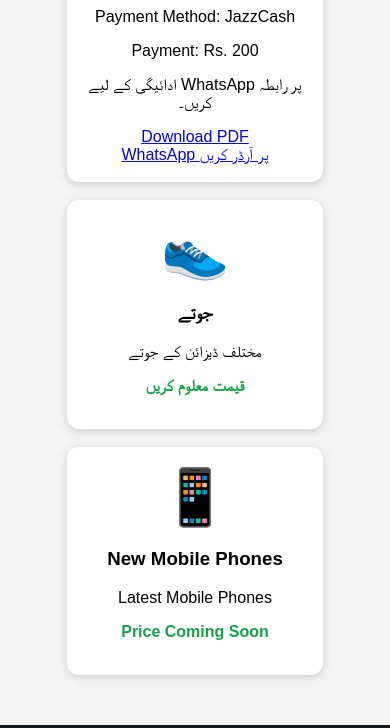
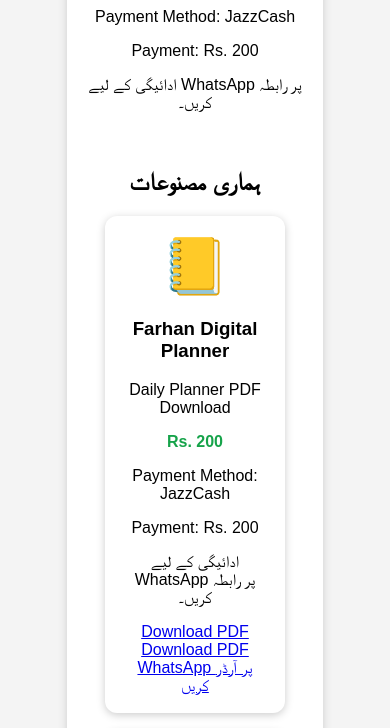
Before and after one commit to farhanarain12316100-create/mywebsite, a plain HTML site: page index.html in a window 390 px wide. Shown: the part 510-1238 px from the top of the page. Drawn offline with Linux system fonts and the light colour scheme.

```diff
--- a/index.html
+++ b/index.html
@@ -84,6 +84,23 @@ footer {
     <p>Payment Method: JazzCash</p>
 <p>Payment: Rs. 200</p>
 <p>ادائیگی کے لیے WhatsApp پر رابطہ کریں۔</p>
+</nav>
+
+<div class="container">
+  <h2>ہماری مصنوعات</h2>
+  <div class="products">
+ <div class="product">
+      <div class="emoji">📒</div>
+<h3>Farhan Digital Planner</h3>
+<p>Daily Planner PDF Download</p>
+<p class="price">Rs. 200</p>
+    <p>Payment Method: JazzCash</p>
+<p>Payment: Rs. 200</p>
+<p>ادائیگی کے لیے WhatsApp پر رابطہ کریں۔</p>
+<a href="products/FARHAN%20DIGITAL%20PLANNER.PDF" download>Download PDF</a>
+     <br>
+<a href="https://wa.me/923117872701?text=I%20want%20to%20buy%20Farhan%20Digital>
+WhatsApp پر آرڈر کریں
 <a href="products/FARHAN%20DIGITAL%20PLANNER.PDF" download>Download PDF</a>
      <br>
 <a href="https://wa.me/923117872701?text=I%20want%20to%20buy%20Farhan%20Digital%20Planner" target="_blank">
```
